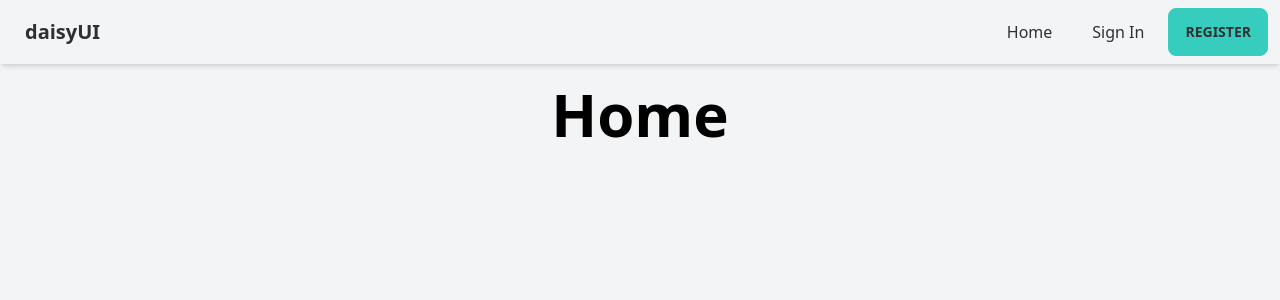
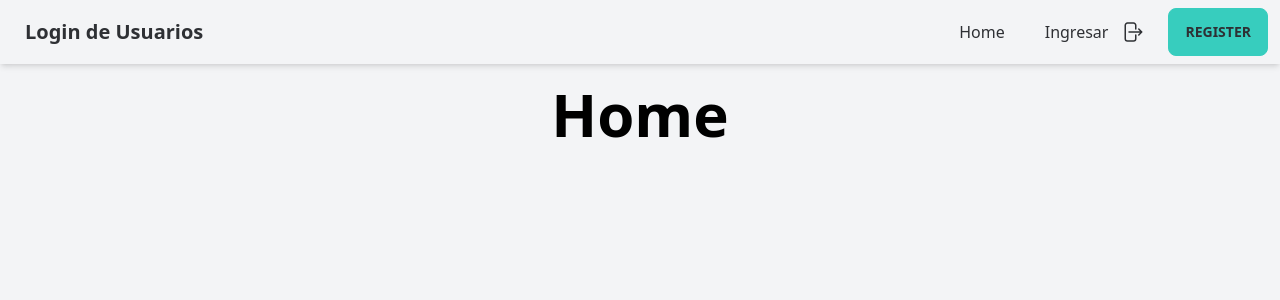
Before and after one commit to JuanValladares1998/Next_ecommerce, a Next.js app: page / in a window 1280 px wide. Shown: the top 300 px of the page. Built offline with nearby package versions, Linux system fonts and the light colour scheme; no server answers.

Commit message:
agregados iconos a los botones de login y logout

```diff
--- a/components/NavBar.jsx
+++ b/components/NavBar.jsx
@@ -8,7 +8,7 @@ const NavBar = () => {
   return (
     <header className="navbar bg-base-100 shadow-md">
       <div className="flex-1">
-        <a className="btn btn-ghost normal-case text-xl">daisyUI</a>
+        <a className="btn btn-ghost normal-case text-xl">Login de Usuarios</a>
       </div>
       <nav className="flex-none">
         <ul className="menu menu-horizontal px-1 gap-2">
@@ -44,17 +44,51 @@ const NavBar = () => {
                     signOut({ redirect: true, callbackUrl: "/" });
                   }}
                 >
-                  <a>Sign Out</a>
+                  <a>
+                    Salir{" "}
+                    <svg
+                      xmlns="http://www.w3.org/2000/svg"
+                      fill="none"
+                      viewBox="0 0 24 24"
+                      strokeWidth={1.5}
+                      stroke="currentColor"
+                      className="w-6 h-6"
+                    >
+                      <path
+                        strokeLinecap="round"
+                        strokeLinejoin="round"
+                        d="M15.75 9V5.25A2.25 2.25 0 0013.5 3h-6a2.25 2.25 0 00-2.25 2.25v13.5A2.25 2.25 0 007.5 21h6a2.25 2.25 0 002.25-2.25V15M12 9l-3 3m0 0l3 3m-3-3h12.75"
+                      />
+                    </svg>
+                  </a>
                 </li>
               </ul>
             </li>
           ) : (
             <>
               <li>
-                <Link href={"/auth/login"}>Sign In</Link>
+                <Link href={"/auth/login"}>
+                  Ingresar{" "}
+                  <svg
+                    xmlns="http://www.w3.org/2000/svg"
+                    fill="none"
+                    viewBox="0 0 24 24"
+                    strokeWidth={1.5}
+                    stroke="currentColor"
+                    className="w-6 h-6"
+                  >
+                    <path
+                      strokeLinecap="round"
+                      strokeLinejoin="round"
+                      d="M15.75 9V5.25A2.25 2.25 0 0013.5 3h-6a2.25 2.25 0 00-2.25 2.25v13.5A2.25 2.25 0 007.5 21h6a2.25 2.25 0 002.25-2.25V15m3 0l3-3m0 0l-3-3m3 3H9"
+                    />
+                  </svg>
+                </Link>
               </li>
               <li>
-                <Link className="btn btn-accent" href={"/auth/register"}>Register</Link>
+                <Link className="btn btn-accent" href={"/auth/register"}>
+                  Register
+                </Link>
               </li>
             </>
           )}
```
